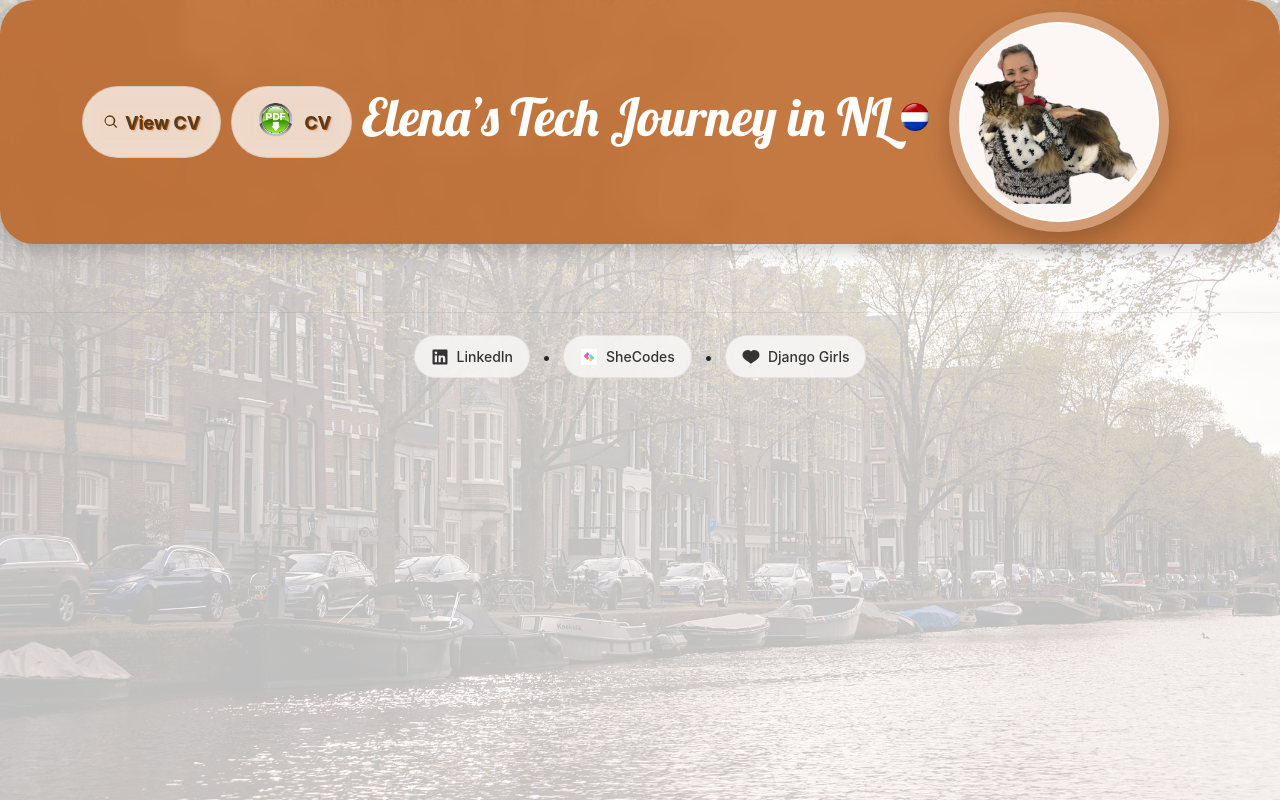
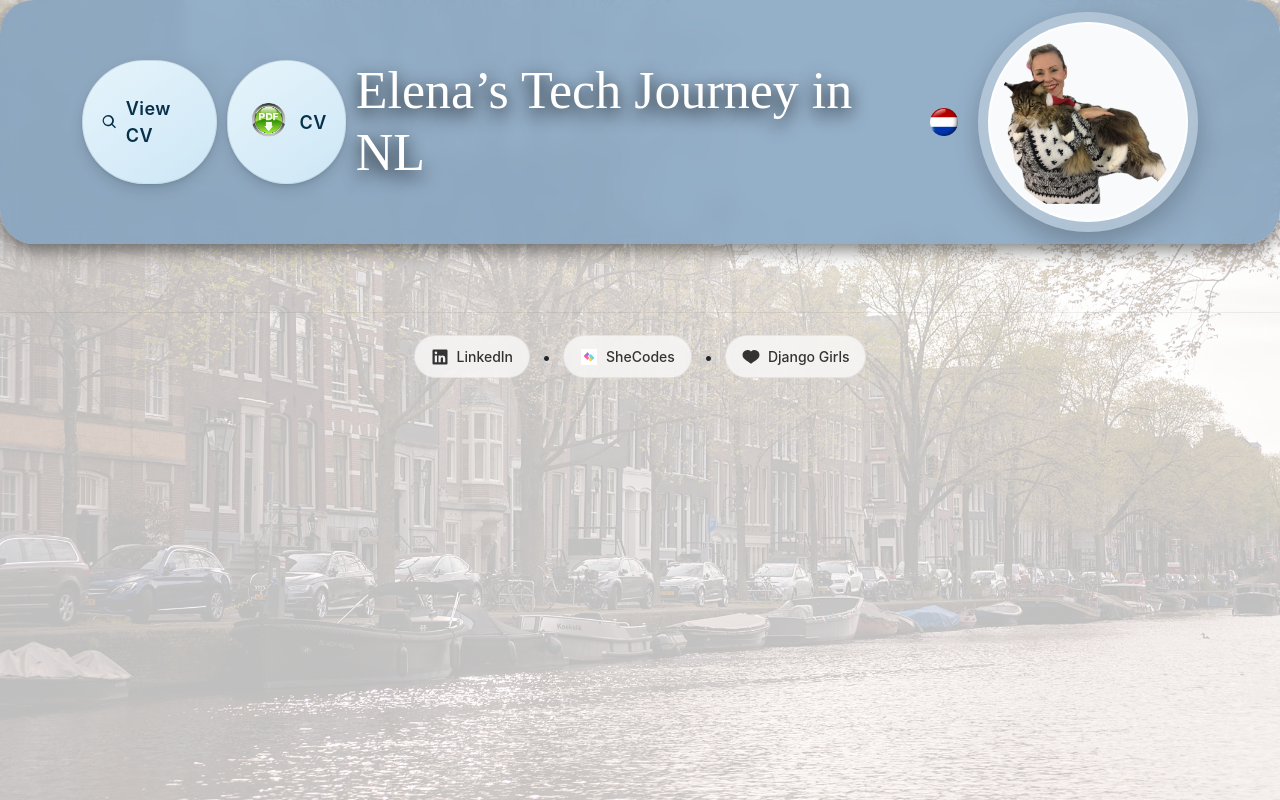
Before and after one commit to alenka134/my-first-blog, a Django app: page / in a window 1280 px wide. Run offline with Django 5.2, Linux system fonts and the light colour scheme; data that the repository does not hold is empty.

Commit message:
Update UI: fonts and CV button styling

```diff
--- a/blog/static/css/blog.css
+++ b/blog/static/css/blog.css
@@ -28,7 +28,7 @@ body::after {
 }
 
 body {
-  background: linear-gradient(to bottom, #f8f9fb, #f3b07a);
+  background: linear-gradient(to bottom, #f8f9fb, #7ad5f3);
   font-family: -apple-system, BlinkMacSystemFont, "Segoe UI", Roboto, Arial, sans-serif;
 }
 
@@ -47,11 +47,11 @@ main .container {
 ========================= */
 
 .page-header {
-  background: rgba(186, 98, 35, 0.85);
+  background: rgba(130, 162, 191, 0.85);
   backdrop-filter: blur(8px);
   border-radius: 34px;
   padding: 12px 52px;
-  box-shadow: 0 6px 18px rgba(0, 0, 0, 0.2);
+  box-shadow: 0 6px 18px rgba(0, 0, 0, 0.5);
   margin-bottom: 20px;
 }
 
@@ -78,6 +78,7 @@ main .container {
   color: #ffffff;
   font-size: 52px;
   text-decoration: none;
+  text-shadow: 0 6px 18px rgba(0, 0, 0, 1);
   display: inline-flex;
   align-items: center;
   gap: 10px;
@@ -128,8 +129,8 @@ main .container {
 }
 
 .btn-icon {
-  width: 16px;
-  height: 16px;
+  width: 18px;
+  height: 18px;
   fill: currentColor;
 }
 
@@ -150,47 +151,41 @@ main .container {
    CV BUTTONS (MATCH FOOTER STYLE)
 ========================= */
 
-.cv-buttons {
-  display: flex;
-  gap: 10px;
-}
-
 /* Base style (same as footer) */
 .cv-btn {
   display: inline-flex;
   align-items: center;
   justify-content: center;
+  gap: 8px;
 
-  padding: 10px 16px;
+  padding: 10px 18px;
   border-radius: 999px;
 
+  font-family: 'Inter', sans-serif;
   font-size: 18px;
-  font-weight: 700;
-  padding: 12px 20px; /* bigger padding = better balance */
-  /* ✅ bold */
+  font-weight: 600;
+  letter-spacing: 0.4px;
 
   text-decoration: none;
+  color: #07304a;
 
-  color: #5a3a1a;
-  /* ✅ brown color */
+  /* ✨ soft 3D gradient */
+  background: linear-gradient(145deg, #e6f4fb, #cde7f6);
 
-  background: rgba(255, 255, 255, 0.75);
   border: 1px solid rgba(0, 0, 0, 0.08);
 
+  /* ✨ modern 3D shadow */
+  box-shadow:
+    0 2px 4px rgba(0, 0, 0, 0.08),
+    0 6px 14px rgba(0, 0, 0, 0.12);
+
   backdrop-filter: blur(10px);
-
-  /* ✅ 3D text effect */
-  text-shadow:
-    1px 1px 0 #a84e09,
-    2px 2px 2px rgba(0, 0, 0, 0.15);
 
   transition: all 0.2s ease;
 }
 
-/* Hover */
 .cv-btn:hover {
-  background: rgba(255, 255, 255, 0.9);
-  box-shadow: 0 4px 12px rgba(0, 0, 0, 0.08);
+  background: rgba(255, 255, 255, 0.95);
   transform: translateY(-1px);
 }
 
@@ -209,11 +204,16 @@ main .container {
    TYPOGRAPHY
 ========================= */
 
-h1,
-h2,
-h3,
-h4 {
-  font-family: 'Lobster', cursive;
+body {
+  font-family: 'Inter', sans-serif;
+}
+
+.page-header h1 {
+  font-family: 'Abril Fatface', serif;
+}
+
+.post h2 {
+  font-family: 'Abril Fatface', serif;
 }
 
 /* =========================
--- a/mysite/settings.py
+++ b/mysite/settings.py
@@ -119,7 +119,7 @@ if _WHITENOISE:
     }
 
 MEDIA_URL = '/media/'
-MEDIA_ROOT = BASE_DIR / 'media'
+MEDIA_ROOT = os.path.join(BASE_DIR, 'media')
 
 
 
```
Also changed, not shown: other parts of blog/static/css/blog.css (+19 -10 lines).
